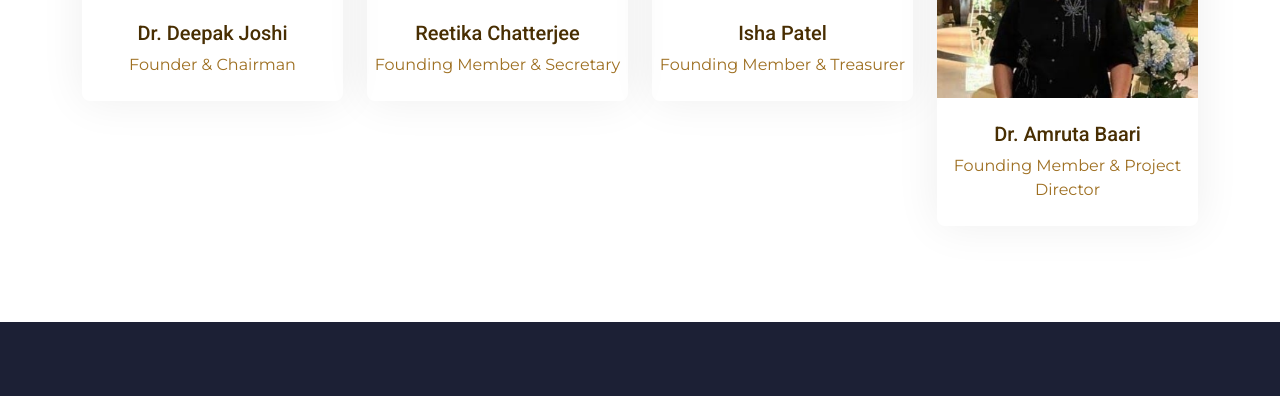
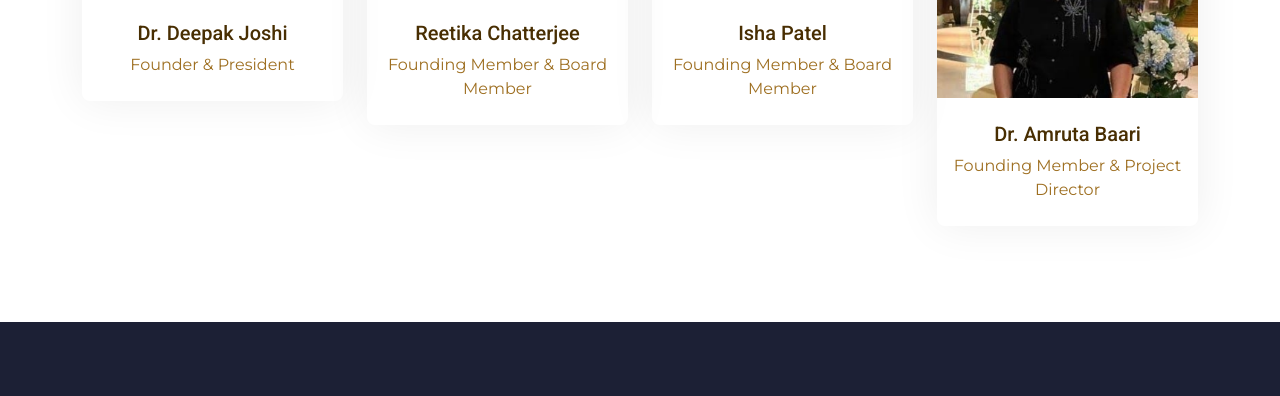
Before and after one commit to dakshjoshii/gurusfoundation, a plain HTML site: page index.html in a window 1280 px wide. Shown: the part 4596-4992 px from the top of the page. Drawn offline with nearby package versions, Linux system fonts and the light colour scheme.

Commit message:
Update index.html

```diff
--- a/index.html
+++ b/index.html
@@ -3,7 +3,7 @@
 
 <head>
     <meta charset="utf-8">
-    <title>Guru Foundation | Working on today for a better Tomorrow</title>
+    <title>Guru Foundation | Working onb today for a better Tomorrow</title>
     <meta content="width=device-width, initial-scale=1.0" name="viewport">
     <meta content="" name="keywords">
     <meta content="Working on Today for a better Tomorrow." name="description">
@@ -463,7 +463,7 @@
                     <div class="team-item rounded overflow-hidden pb-4">
                         <img class="img-fluid mb-4" src="img/team-1.png" alt="">
                         <h5>Dr. Deepak Joshi</h5>
-                        <span class="text-primary">Founder & Chairman</span>
+                        <span class="text-primary">Founder & President</span>
                         <ul class="team-social">
                             <li><a class="btn btn-square" href=""><i class="fab fa-facebook-f"></i></a></li>
                             <li><a class="btn btn-square" href=""><i class="fab fa-twitter"></i></a></li>
@@ -476,14 +476,14 @@
                     <div class="team-item rounded overflow-hidden pb-4">
                         <img class="img-fluid mb-4" src="img/team-3.png" alt="">
                         <h5>Reetika Chatterjee</h5>
-                        <span class="text-primary">Founding Member & Secretary</span>
+                        <span class="text-primary">Founding Member & Board Member</span>
                     </div>
                 </div>
                 <div class="col-lg-3 col-md-6 wow fadeInUp" data-wow-delay="0.3s">
                     <div class="team-item rounded overflow-hidden pb-4">
                         <img class="img-fluid mb-4" src="img/team-4.png" alt="">
                         <h5>Isha Patel</h5>
-                        <span class="text-primary">Founding Member & Treasurer</span>
+                        <span class="text-primary">Founding Member & Board Member</span>
                     </div>
                 </div>
                 <div class="col-lg-3 col-md-6 wow fadeInUp" data-wow-delay="0.3s">
```
